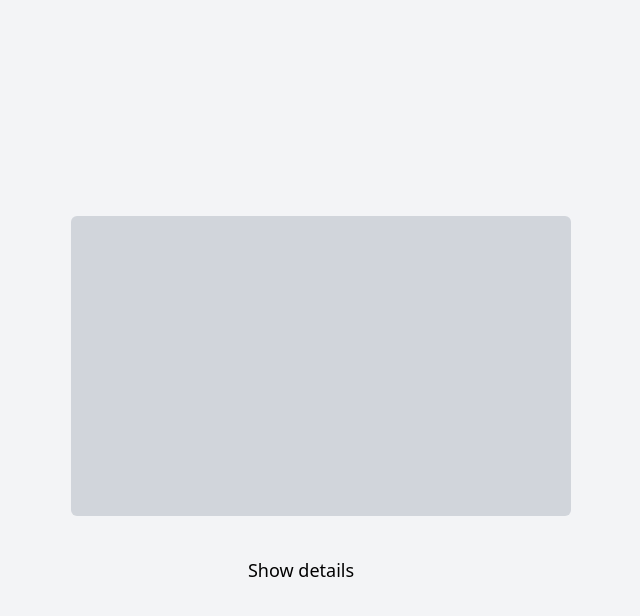
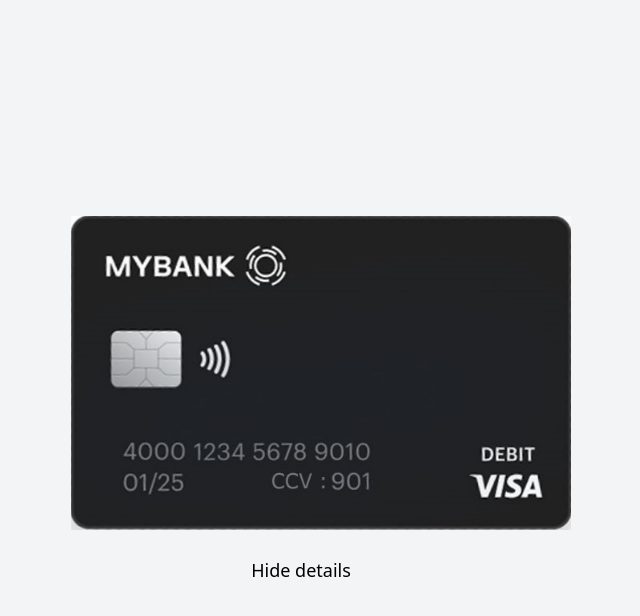
Before and after one commit to muhumbania/VisaCard-animation, a website: page index.html in a window 1280 px wide. Both pictures are taken after a click on the element 701 px from the left and 570 px from the top of the page. Shown: the whole page, without its empty margins (319-959 px from the left). Drawn offline with nearby package versions, Linux system fonts and the light colour scheme; some icons are missing.

Commit message:
Show text dynamic

```diff
--- a/index.css
+++ b/index.css
@@ -1,3 +1,9 @@
 .card{
     transition: transform 1s ease-in-out;
 }
+
+.showed-visa{
+
+    display: none;
+
+}
--- a/index.html
+++ b/index.html
@@ -11,14 +11,14 @@
 <body class="bg-gray-100">
     <div class="h-[100vh] flex flex-col gap-10 justify-center items-center">
         <div class="h-[300px] w-[500px] bg-gray-300 rounded-md shadow-3xl card">
-            <img src="./visaCard.jpg" class="w-fit h-fit visa" alt="">
+            <img src="./visaCard.jpg" class="w-fit h-fit hidden-visa" alt="">
+            <img src="./hiddenCard.jpg" class="w-fit h-fit showed-visa" alt="">
         </div>
         <div class="flex gap-4 items-center detail">
-            <p class="text-lg">Show details</p>
+            <p class="text-lg show-text">Show details</p>
             <box-icon name='show' class="cursor-pointer see"></box-icon>
         </div>
     </div>
-
 <script src="./index.js"></script>
 </body>
 </html>
--- a/index.js
+++ b/index.js
@@ -1,10 +1,13 @@
 const button = document.querySelector('.see');
 const card = document.querySelector('.card');
+const showText = document.querySelector('.show-text');
 
 button.addEventListener('click', function(){
     card.style.transform = "rotateY(180deg)";
     setTimeout(function(){
-        document.querySelector('.visa').style.display = "none";
+        document.querySelector('.hidden-visa').style.display = "none";
+        document.querySelector('.showed-visa').style.display = "inline";
+        showText.innerHTML = "Hide details";
     }, 500);
 
 });
```
Also changed, not shown: hiddenCard.jpg (added).
